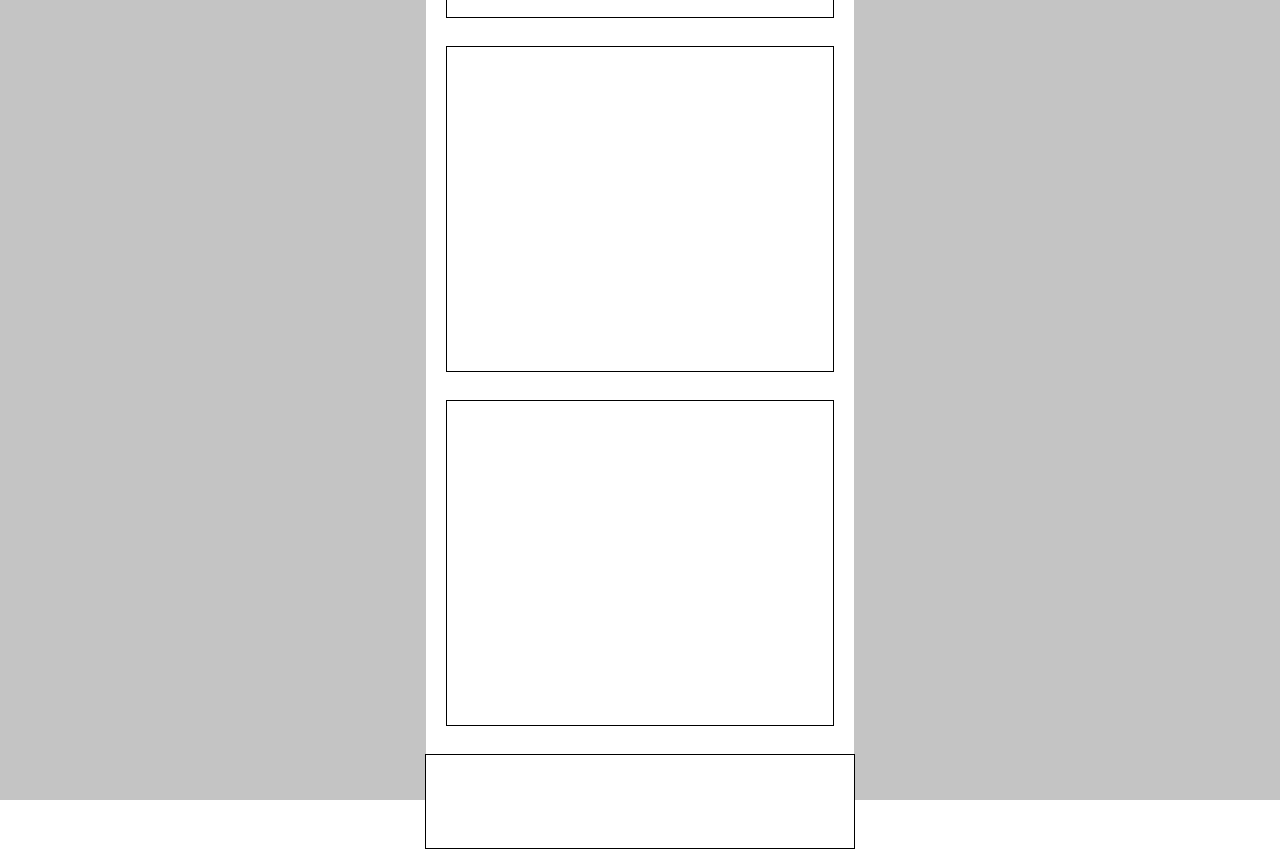
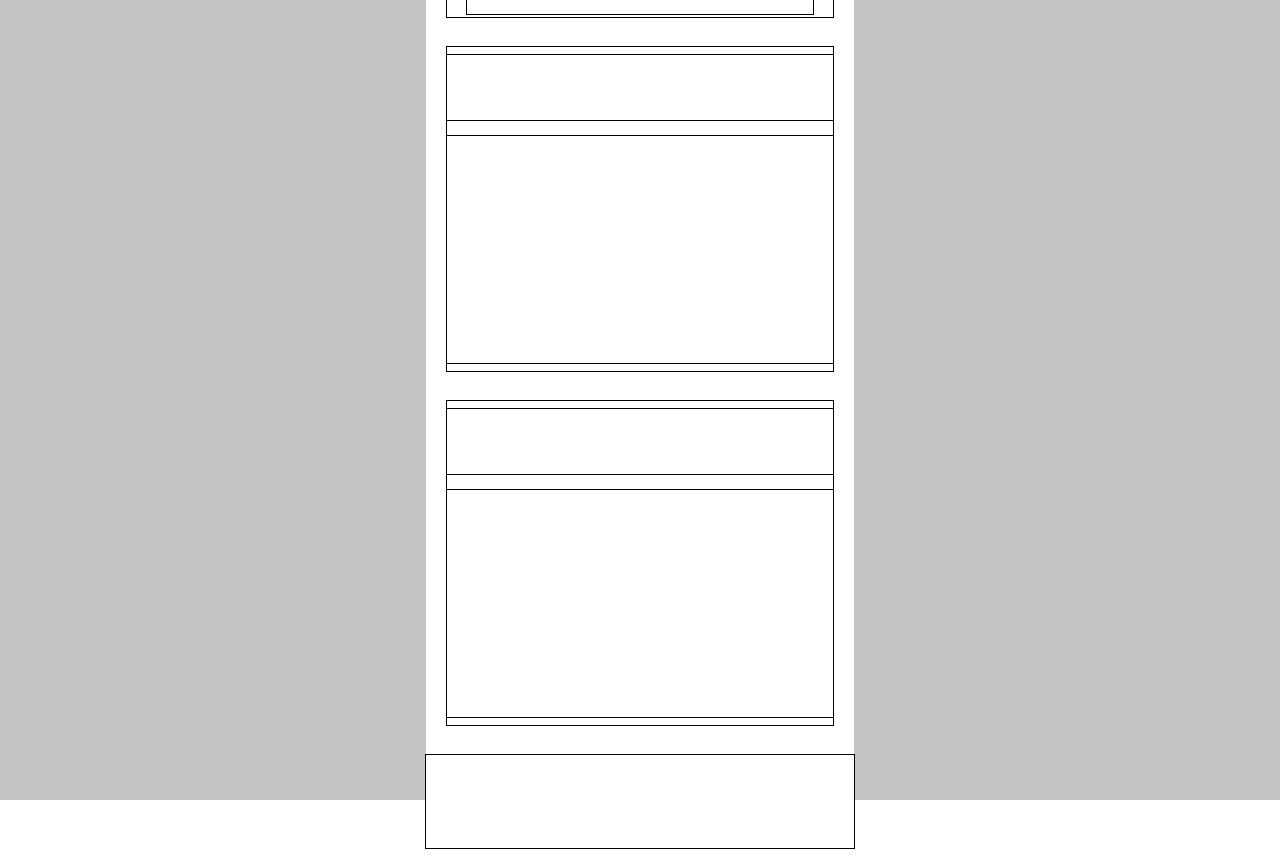
Before and after one commit to Lsohee/cocktail_mobile_24_220406, a plain HTML site: page index.html in a window 1280 px wide. Drawn offline with Linux system fonts and the light colour scheme.

Commit message:
크게 섹션

```diff
--- a/css/style.css
+++ b/css/style.css
@@ -12,18 +12,63 @@
 .root>div:nth-child(1){
   width:90%;
   height:7%;
+  display: flex;
+  align-items: center;
+  justify-content: center;
 }
 
+.root>div:nth-child(1)>div{
+  width:90%;
+  height:90%;
+}
+
+
+
+/* main 1 */
 .root>div:nth-child(2){
   width:90%;
   height:35%;
+  display: flex;
+  flex-direction: column;
+  justify-content: space-around;
+  align-items: center;
+}
+.root>div:nth-child(2)>div:nth-child(1){
+  height:20%;
+  width:100%;
+}
+
+.root>div:nth-child(2)>div:nth-child(2){
+  height:70%;
+  width:100%;
 }
 
 
+  /* main 2 */
 .root>div:nth-child(3){
   width:90%;
   height:35%;
+  display: flex;
+  flex-direction: column;
+  justify-content: space-around;
+  align-items: center;
 }
+
+
+.root>div:nth-child(3)>div:nth-child(1){
+  height:20%;
+  width:100%;
+}
+
+.root>div:nth-child(3)>div:nth-child(2){
+  height:70%;
+  width:100%;
+}
+
+
+
+
+
 
 .root>div:nth-child(4){
   width:100%;
--- a/index.html
+++ b/index.html
@@ -14,9 +14,21 @@
     <div class="root">
 
 
-      <div></div>
-      <div></div>
-      <div></div>
+      <div>
+        <div></div>
+      </div>
+
+      <div>
+        <div></div>
+        <div></div>
+      </div>
+
+      <div>
+        <div></div>
+        <div></div>
+      </div>
+
+
       <div></div>
 
     </div>
```
